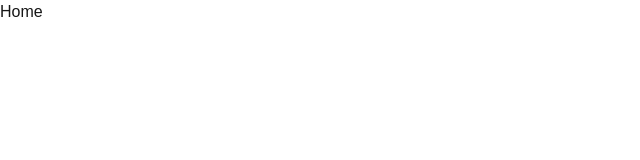
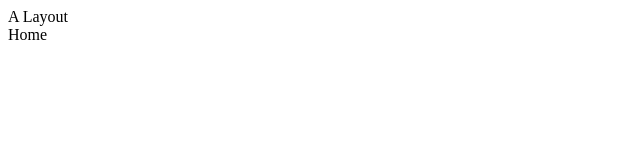
Before and after one commit to cyanbaby/my-monorepo, a Next.js app in the folder nextjs-study/xiao-man-demo-1/: page /home in a window 1280 px wide. Shown: the top 160 px of the page, without its empty margins (0-640 px from the left). Built offline with nearby package versions, Linux system fonts and the light colour scheme.

Commit message:
feat: 路由组 - 多个根组件

```diff
--- /dev/null
+++ b/nextjs-study/xiao-man-demo-1/src/app/(a)/layout.tsx
@@ -0,0 +1,10 @@
+export default function ALayout({ children }: { children: React.ReactNode }) {
+  return (
+    <html>
+      <body>
+        <div>A Layout</div>
+        {children}
+      </body>
+    </html>
+  )
+}
--- a/nextjs-study/xiao-man-demo-1/src/app/layout.tsx
+++ /dev/null
@@ -1,42 +0,0 @@
-import type { Metadata } from "next";
-import { Geist, Geist_Mono } from "next/font/google";
-import "./globals.css";
-
-
-const geistSans = Geist({
-  variable: "--font-geist-sans",
-  subsets: ["latin"],
-});
-
-const geistMono = Geist_Mono({
-  variable: "--font-geist-mono",
-  subsets: ["latin"],
-});
-
-export const metadata: Metadata = {
-  title: "Create Next App",
-  description: "Generated by create next app",
-};
-
-import Link from "next/link";
-
-export default function RootLayout({
-  children,
-  home,
-  about
-}: Readonly<{
-  children: React.ReactNode;
-  home: React.ReactNode;
-  about: React.ReactNode;
-}>) {
-  return (
-    <html
-      lang="en"
-      className={`${geistSans.variable} ${geistMono.variable} h-full antialiased`}
-    >
-      <body className="min-h-full flex flex-col">
-        {children}
-      </body>
-    </html>
-  );
-}
```
Also changed, not shown: nextjs-study/xiao-man-demo-1/src/app/(b)/layout.tsx (added, +10 -0 lines).
